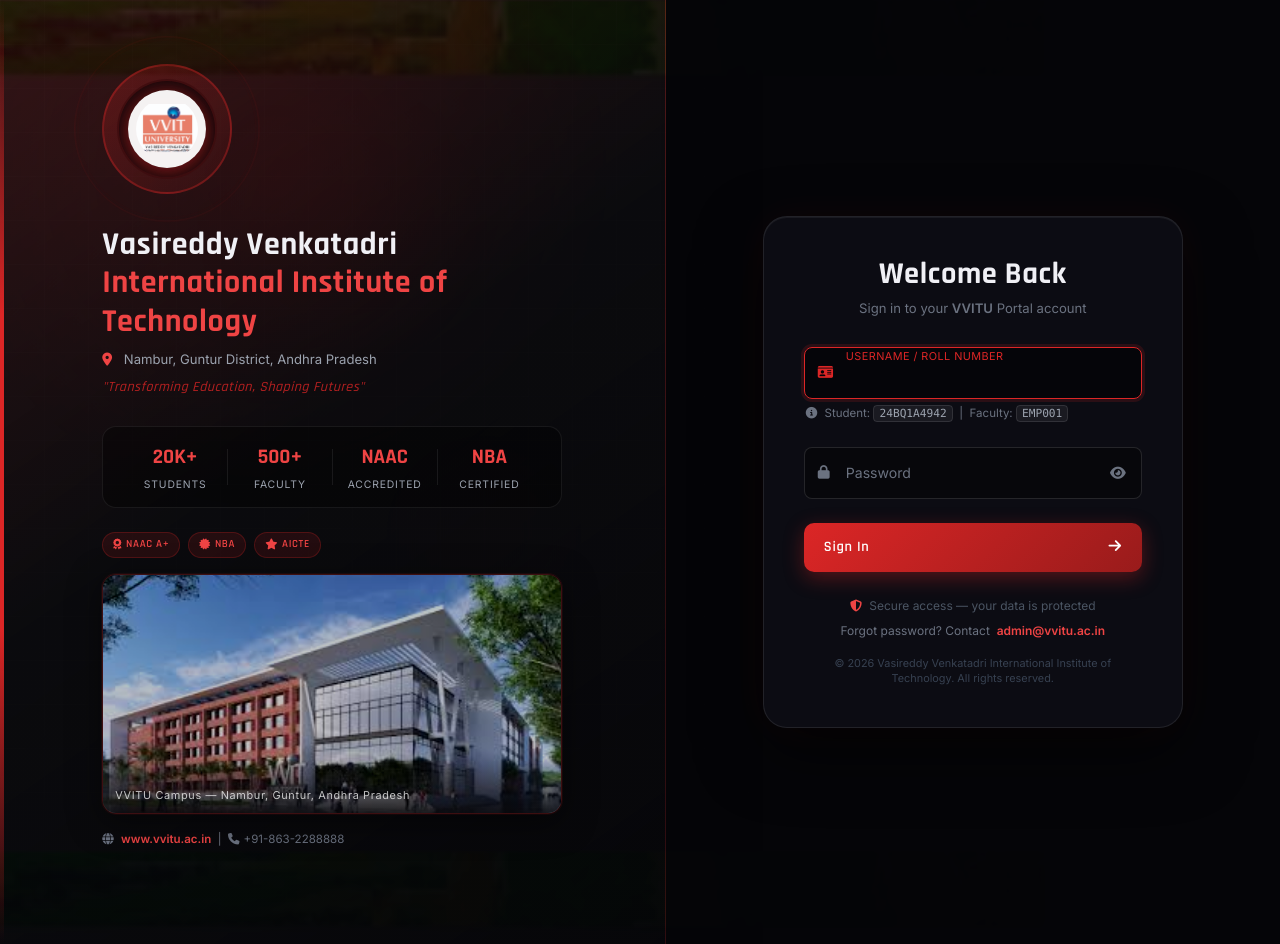
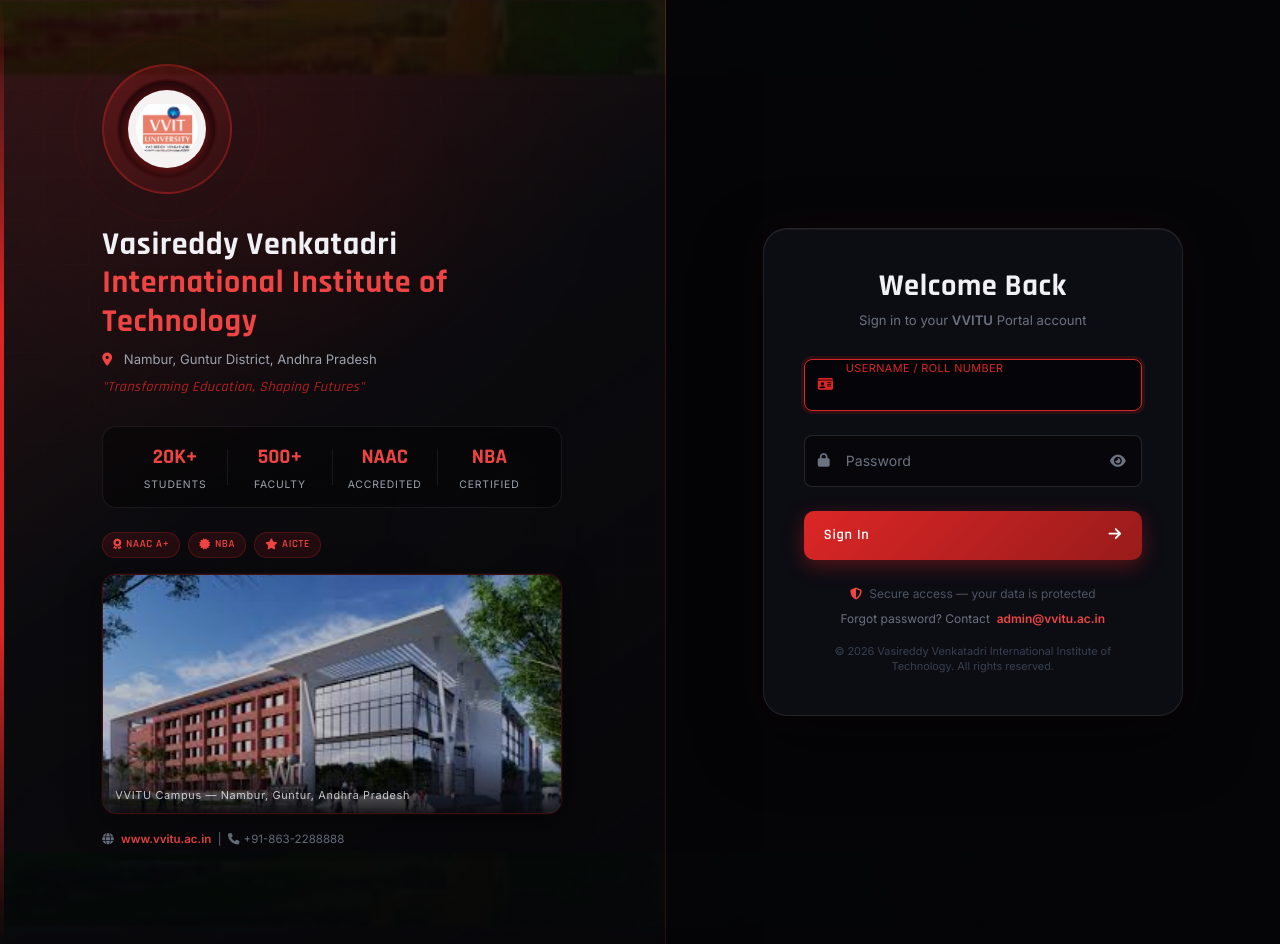
Before and after one commit to Hidayatulla268/VVITU-portal, a Django app: page /accounts/ in a window 1280 px wide. Run offline with Django 4.2, Linux system fonts and the light colour scheme.

Commit message:
Remove example usernames hint from login page

```diff
--- a/templates/accounts/login.html
+++ b/templates/accounts/login.html
@@ -180,10 +180,7 @@
                    autocomplete="username"/>
             <label for="id_username" class="floating-label">Username / Roll Number</label>
           </div>
-          <small class="input-hint">
-            <i class="fas fa-circle-info me-1" style="color:#6b7280;"></i>
-            Student: <code>24BQ1A4942</code> &nbsp;|&nbsp; Faculty: <code>EMP001</code>
-          </small>
+
         </div>
 
         <!-- Password -->
```
